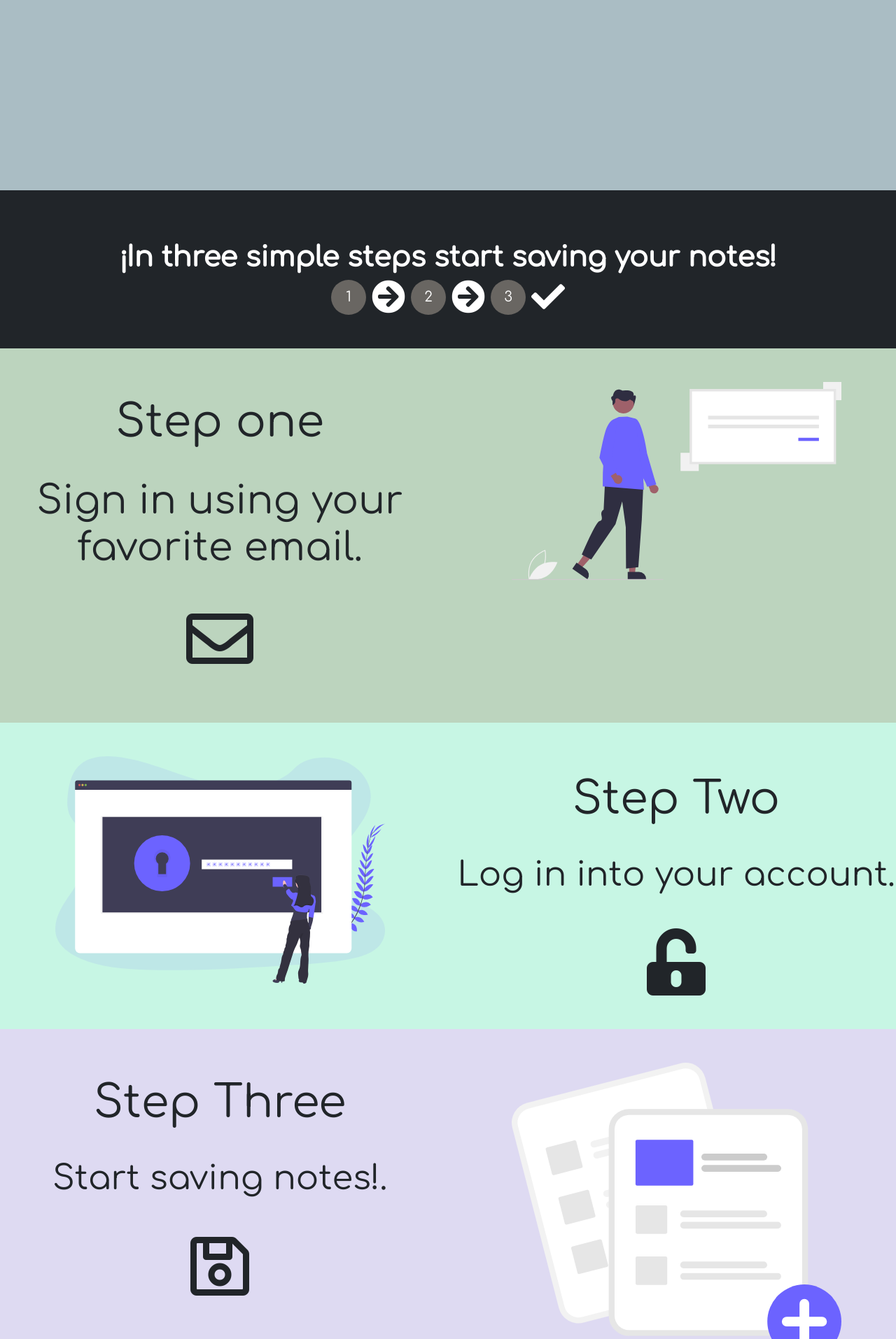
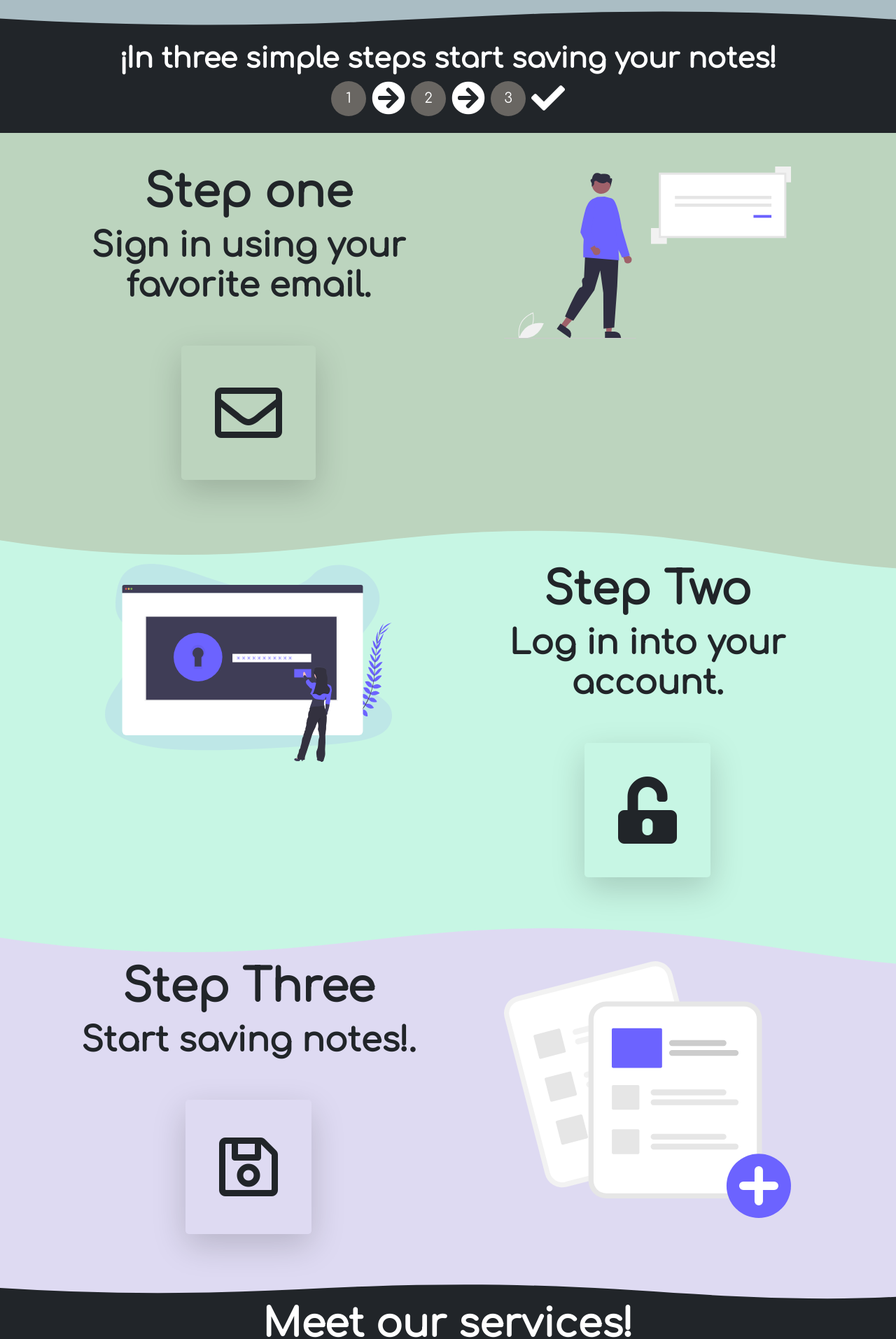
Before and after one commit to HectorMu/REACTNOTES, a React (Create React App) app: page / in a window 1280 px wide. Shown: the part 686-2600 px from the top of the page at 70% size. Built offline with nearby package versions, Linux system fonts and the light colour scheme.

Commit message:
Landing page improved and added a spinner on notes load to give user feedback

```diff
--- a/public/css/main.css
+++ b/public/css/main.css
@@ -3,6 +3,7 @@ body {
 }
 html {
   scroll-behavior: smooth;
+  scroll-padding-top: 70px;
 }
 .navbar-brand {
   font-family: "Comfortaa", cursive;
@@ -142,9 +143,7 @@ html {
 .bg-custom-1 {
   background-color: #aabdc4;
 }
-.btn-custom-1 {
-  background-color: #aabdc4;
-}
+
 .btn-custom-1:hover {
   background-color: #cfe5ec;
 }
@@ -234,3 +233,104 @@ input:focus {
   -webkit-appearance: none;
   box-shadow: none !important;
 }
+
+.custom-shape-divider-top-1640126119 {
+  position: absolute;
+  top: 0;
+  left: 0;
+  width: 100%;
+  overflow: hidden;
+  line-height: 0;
+}
+
+.custom-shape-divider-top-1640126119 svg {
+  position: relative;
+  display: block;
+  width: calc(100% + 1.3px);
+  height: 150px;
+}
+
+.custom-shape-divider-top-1640126119 .shape-fill {
+  fill: #aabdc4;
+}
+
+.custom-shape-divider-bottom-1640126990 {
+  position: absolute;
+  bottom: 0;
+  left: 0;
+  width: 100%;
+  overflow: hidden;
+  line-height: 0;
+  transform: rotate(180deg);
+}
+
+.custom-shape-divider-bottom-1640126990 svg {
+  position: relative;
+  display: block;
+  width: calc(148% + 1.3px);
+  height: 35px;
+}
+
+.custom-shape-divider-bottom-1640126990 .shape-fill {
+  fill: rgb(33, 37, 41);
+}
+
+.custom-shape-divider-top-1640127304 {
+  position: absolute;
+  top: 0;
+  left: 0;
+  width: 100%;
+  overflow: hidden;
+  line-height: 0;
+}
+
+.custom-shape-divider-top-1640127304 svg {
+  position: relative;
+  display: block;
+  width: calc(116% + 1.3px);
+  height: 63px;
+}
+
+.custom-shape-divider-top-1640127304 .shape-fill {
+  fill: #bcd4be;
+}
+
+.custom-shape-divider-top-1640127411 {
+  position: absolute;
+  top: 0;
+  left: 0;
+  width: 100%;
+  overflow: hidden;
+  line-height: 0;
+}
+
+.custom-shape-divider-top-1640127411 svg {
+  position: relative;
+  display: block;
+  width: calc(119% + 1.3px);
+  height: 63px;
+}
+
+.custom-shape-divider-top-1640127411 .shape-fill {
+  fill: #c7f6e4;
+}
+
+.custom-shape-divider-top-1640127540 {
+  position: absolute;
+  top: 0;
+  left: 0;
+  width: 100%;
+  overflow: hidden;
+  line-height: 0;
+}
+
+.custom-shape-divider-top-1640127540 svg {
+  position: relative;
+  display: block;
+  width: calc(100% + 1.3px);
+  height: 22px;
+}
+
+.custom-shape-divider-top-1640127540 .shape-fill {
+  fill: #dedaf2;
+}
--- a/src/components/LandingPage/ContactForm.js
+++ b/src/components/LandingPage/ContactForm.js
@@ -19,9 +19,9 @@ const ContactForm = () => {
     }
   };
   return (
-    <div id="formcard" className="card mt-5 mb-4">
-      <div className="card-body py-5">
-        <h2 className="display-4 font-weight-bolder text-center">Your data</h2>
+    <div id="formcard" className="shadow-lg rounded-3 mt-5 mb-4">
+      <div className="card-body  py-5">
+        <h2 className="display-4 fw-bolder text-center">Your data</h2>
         <form onSubmit={handleContactSubmit}>
           <div className="form-group"></div>
           <input
--- a/src/components/Navigation/Navigation.js
+++ b/src/components/Navigation/Navigation.js
@@ -12,7 +12,7 @@ const Navigation = ({ user, setUser }) => {
 
   return (
     <div>
-      <nav className="navbar navbar-expand-lg fixed-top  navbar-dark bg-custom-1">
+      <nav className="navbar navbar-expand-lg fixed-top navbar-dark bg-custom-1">
         <div className="container">
           <Link to="/" className="navbar-brand">
             Node Notes
--- a/src/pages/LandingPage.js
+++ b/src/pages/LandingPage.js
@@ -4,20 +4,17 @@ import ContactForm from "../components/LandingPage/ContactForm";
 const LandingPage = () => {
   return (
     <div>
-      <section id="home" className="pt-5 bg-custom-1">
-        <header id="header">
-          <div className="row bg-custom-1 py-5 ">
-            <div className="col-12 col-md-6 col-lg-6 col-xl-6 mx-auto">
+      <section id="home" className="bg-custom-1 py-5 mt-5">
         <div className="container">
-                <div className="header-content-left d-flex align-items-end  flex-column">
+          <div className="row">
+            <div className="col-12 col-sm-12 col-md-12 col-lg-6 col-xl-6">
+              <div className="d-flex justify-content-center">
                 <img src="assets/addnotes.svg" className="w-75" alt="" />
               </div>
             </div>
-            </div>
-            <div className="col-12 col-md-6 col-lg-6 col-xl-4 mt-2 mb-5 pb-5 mx-auto">
-              <div className="container">
+            <div className="col-12 col-sm-12 col-md-12 col-lg-6 col-xl-6">
               <div id="header-card" className="card rounded-0">
-                  <div className="card-body d-flex flex-column">
+                <div className="card-body d-flex flex-column py-5">
                   <h1
                     className="display-4 pt-3 text-center"
                     style={{ fontWeight: "bolder" }}
@@ -25,17 +22,16 @@ const LandingPage = () => {
                     ¡Make your notes!
                   </h1>
                   <p
-                      className="mt-5 text-justify"
+                    className="mt-5 text-justify text-md-center text-lg-justify text-xl-justify"
                     style={{ fontSize: "22px" }}
                   >
-                      {" "}
-                      <Link to="/">Node notes</Link> allows you save your notes
-                      in the web and get full control of your notes, editing the
+                    <Link to="/">Node notes</Link> allows you save your notes in
+                    the web and get full control of your notes, editing the
                     title, content and choosing their importance.
                   </p>
                   <Link
                     to="/signup"
-                      className="btn btn-primary btn-lg mt-5 mb-1 btn-block"
+                    className="btn btn-primary btn-lg mt-5 mb-1 "
                   >
                     Start to create
                   </Link>
@@ -47,14 +43,29 @@ const LandingPage = () => {
             </div>
           </div>
         </div>
-        </header>
+      </section>
+
+      <section className="position-relative">
+        <div className="custom-shape-divider-bottom-1640126990">
+          <svg
+            data-name="Layer 1"
+            xmlns="http://www.w3.org/2000/svg"
+            viewBox="0 0 1200 120"
+            preserveAspectRatio="none"
+          >
+            <path
+              d="M321.39,56.44c58-10.79,114.16-30.13,172-41.86,82.39-16.72,168.19-17.73,250.45-.39C823.78,31,906.67,72,985.66,92.83c70.05,18.48,146.53,26.09,214.34,3V0H0V27.35A600.21,600.21,0,0,0,321.39,56.44Z"
+              className="shape-fill"
+            ></path>
+          </svg>
+        </div>
       </section>
       <section id="howtostart">
-        <div className=" bg-dark py-5 text-center text-white">
-          <h1 className="mt-4" style={{ fontWeight: "bolder" }}>
+        <div className="bg-dark py-4 text-white">
+          <h1 className="fw-bolder  text-center">
             ¡In three simple steps start saving your notes!
           </h1>
-          <div className="container mt-2">
+          <div className="container">
             <div className="d-flex flex-row justify-content-center">
               <div id="circle1" className="circle mx-1">
                 1
@@ -71,109 +82,146 @@ const LandingPage = () => {
             </div>
           </div>
         </div>
-        <div className="row row-cols-sm-12 ">
-          <div className="col section-color-1 py-5 col-sm-12">
+      </section>
+      <section className="section-color-1 py-5">
+        <div className="container">
           <div className="row">
-              <div className="col col-md-6 col-sm-12 col-12">
-                <article id="stepone-left">
-                  <div className="d-flex justify-content-center mt-1 py-3">
-                    <h1 className="font-weight-bolder display-3">Step one</h1>
-                  </div>
-                  <div className="mt-3 text-center">
-                    <h3 className="font-weight-bolder text-center display-4">
+            <div className="col-12 col-sm-12 col-md-12 col-lg-6 ">
+              <div className="d-flex flex-column justify-content-center align-items-center">
+                <h1 className="fw-bolder display-3 text-center">Step one</h1>
+                <h3 className="fw-bolder display-5 text-center">
                   Sign in using your favorite email.
                 </h3>
-                    <i className="far fa-envelope fa-6x mb-4 mt-5 d-none d-sm-block" />
+                <i className="far fa-envelope fa-6x mb-4 mt-5 d-none d-sm-block text-dark  shadow-lg py-5 px-5 rounded-3" />
               </div>
-                </article>
             </div>
-              <div className="col col-md-6 col-sm-12 col-12">
-                <article id="stepone-right">
+            <div className="col-12 col-sm-12 col-md-12 col-lg-6 ">
               <div className="d-flex justify-content-center">
                 <img src="assets/signin.svg" className="w-75" alt="" />
-                  </div>
-                </article>
-              </div>
-            </div>
-          </div>
-        </div>
-        <div className="row">
-          <div className="col section-color-2 py-5 col-sm-12">
-            <div className="row">
-              <div className="col col-md-6 col-sm-12 col-12">
-                <article id="steptwo-left">
-                  <div className="d-flex justify-content-center">
-                    <img src="assets/login.svg" alt="" className="w-75" />
-                  </div>
-                </article>
-              </div>
-              <div className="col col-md-6 col-sm-12 col-12">
-                <article id="steptwo-right">
-                  <div className="d-flex justify-content-center mt-2 py-3">
-                    <h1 className="font-weight-bolder display-3">Step Two</h1>
-                  </div>
-                  <div className="mt-3 text-center ">
-                    <h3 className="font-weight-bolder display-5">
-                      Log in into your account.
-                    </h3>
-                    <i className="fas fa-unlock-alt fa-6x  mt-5  d-none d-sm-block" />
-                  </div>
-                </article>
-              </div>
-            </div>
-          </div>
-        </div>
-        <div className="row">
-          <div className="col section-color-3 py-5 col-sm-12">
-            <div className="row">
-              <div className="col col-md-6 col-sm-12 col-12">
-                <article id="stepthree-left">
-                  <div className="d-flex justify-content-center text-center mt-1 py-3">
-                    <h1 className="font-weight-bolder display-3">Step Three</h1>
-                  </div>
-                  <div className="mt-3 text-center">
-                    <h3 className="font-weight-bolder display-5">
-                      Start saving notes!.
-                    </h3>
-                    <i className="far fa-save fa-6x mb-4 mt-5  d-none d-sm-block" />
-                  </div>
-                </article>
-              </div>
-              <div className="col col-md-6 col-sm-12 col-12">
-                <article id="stepthree-right">
-                  <div className="d-flex justify-content-center">
-                    <img src="assets/save.svg" className="w-75" alt="" />
-                  </div>
-                </article>
               </div>
             </div>
           </div>
         </div>
       </section>
-      <section id="about">
+      <div className="position-relative">
+        <div className="custom-shape-divider-top-1640127304">
+          <svg
+            data-name="Layer 1"
+            xmlns="http://www.w3.org/2000/svg"
+            viewBox="0 0 1200 120"
+            preserveAspectRatio="none"
+          >
+            <path
+              d="M321.39,56.44c58-10.79,114.16-30.13,172-41.86,82.39-16.72,168.19-17.73,250.45-.39C823.78,31,906.67,72,985.66,92.83c70.05,18.48,146.53,26.09,214.34,3V0H0V27.35A600.21,600.21,0,0,0,321.39,56.44Z"
+              className="shape-fill"
+            ></path>
+          </svg>
+        </div>
+      </div>
+      <section className="section-color-2 py-5">
+        <div className="container">
           <div className="row">
-          <div className="col col-md-6 col-sm-12 col-12">
-            <div className="bg-custom-1 w-100 h-100 py-5 px-2 d-flex flex-column text-center justify-content-center">
-              <h2 className="display-4 font-weight-bolder">¡Meet us!</h2>
-              <h2 className=" font-weight-bolder mt-4">
-                Why choose Node Notes
+            <div className="col-12 col-sm-12 col-md-12 col-lg-6 ">
+              <div className="d-flex justify-content-center">
+                <img src="assets/login.svg" alt="" className="w-75" />
+              </div>
+            </div>
+            <div className="col-12 col-sm-12 col-md-12 col-lg-6 ">
+              <div className="d-flex flex-column justify-content-center align-items-center">
+                <h1 className="fw-bolder display-3 text-center">Step Two</h1>
+                <h3 className="fw-bolder display-5 text-center">
+                  Log in into your account.
+                </h3>
+                <i className="fas fa-unlock-alt fa-6x mb-4 mt-5 d-none d-sm-block text-dark  shadow-lg py-5 px-5 rounded-3" />
+              </div>
+            </div>
+          </div>
+        </div>
+      </section>
+      <div className="position-relative">
+        <div className="custom-shape-divider-top-1640127411">
+          <svg
+            data-name="Layer 1"
+            xmlns="http://www.w3.org/2000/svg"
+            viewBox="0 0 1200 120"
+            preserveAspectRatio="none"
+          >
+            <path
+              d="M321.39,56.44c58-10.79,114.16-30.13,172-41.86,82.39-16.72,168.19-17.73,250.45-.39C823.78,31,906.67,72,985.66,92.83c70.05,18.48,146.53,26.09,214.34,3V0H0V27.35A600.21,600.21,0,0,0,321.39,56.44Z"
+              className="shape-fill"
+            ></path>
+          </svg>
+        </div>
+      </div>
+      <section className="section-color-3 py-5">
+        <div className="container">
+          <div className="row">
+            <div className="col-12 col-sm-12 col-md-12 col-lg-6 ">
+              <div className="d-flex flex-column justify-content-center align-items-center">
+                <h1 className="fw-bolder display-3 text-center">Step Three</h1>
+                <h3 className="fw-bolder display-5 text-center">
+                  Start saving notes!.
+                </h3>
+                <i className="far fa-save fa-6x mb-4 mt-5 d-none d-sm-block text-dark shadow-lg py-5 px-5 rounded-3" />
+              </div>
+            </div>
+            <div className="col-12 col-sm-12 col-md-12 col-lg-6 ">
+              <div className="d-flex justify-content-center">
+                <img src="assets/save.svg" className="w-75" alt="" />
+              </div>
+            </div>
+          </div>
+        </div>
+      </section>
+      <div className="position-relative">
+        <div className="custom-shape-divider-top-1640127540">
+          <svg
+            data-name="Layer 1"
+            xmlns="http://www.w3.org/2000/svg"
+            viewBox="0 0 1200 120"
+            preserveAspectRatio="none"
+          >
+            <path
+              d="M321.39,56.44c58-10.79,114.16-30.13,172-41.86,82.39-16.72,168.19-17.73,250.45-.39C823.78,31,906.67,72,985.66,92.83c70.05,18.48,146.53,26.09,214.34,3V0H0V27.35A600.21,600.21,0,0,0,321.39,56.44Z"
+              className="shape-fill"
+            ></path>
+          </svg>
+        </div>
+      </div>
+      <section id="services" className="bg-custom-1 pb-5">
+        <div className="bg-dark py-4 text-white mb-4">
+          <h1 className="fw-bolder  text-center display-4">
+            Meet our services!
+          </h1>
+          <div className="container">
+            <div className="d-flex justify-content-center">
+              <i className="fas fa-hands fa-4x"></i>
+            </div>
+          </div>
+        </div>
+        <div className="container">
+          <div className="row">
+            <div className="col-12 col-sm-12 col-md-12 col-lg-6">
+              <div className="1 w-100 h-100 pt-2 px-2 d-flex flex-column text-center justify-content-center">
+                <h1 className="fw-bolder mt-4">
+                  Why choose us
                   <i className="fas fa-question" />
-              </h2>
-              <p className=" mt-2" style={{ fontSize: "22px" }}>
-                You can watch some of the advantages to use Node Notes to manage
-                your notes, we love to help our users to increase their
-                productivity!{" "}
+                </h1>
+                <p className="mt-2" style={{ fontSize: "22px" }}>
+                  You can watch some of the advantages to use Node Notes to
+                  manage your notes, we love to help our users to increase their
+                  productivity!
                 </p>
                 <i className="fas fa-chart-line fa-6x" />
               </div>
             </div>
-          <div className="col col-md-6 col-sm-12 col-12 mt-5">
-            <div className="container">
+
+            <div className="col-12 col-sm-12 col-md-12 col-lg-6">
               <div className="row row-cols-1 row-cols-md-2 row-cols-lg-2 row-cols-xl-2">
                 <div className="col mb-2">
                   <div id="card1" className="card">
                     <div className="card-body">
-                      <h5 className="card-title text-center font-weight-bolder">
+                      <h5 className="card-title text-center fw-bolder">
                         Security
                       </h5>
                       <div className="text-center">
@@ -188,7 +236,7 @@ const LandingPage = () => {
                 <div className="col mb-2">
                   <div id="card2" className="card">
                     <div className="card-body">
-                      <h5 className="card-title text-center font-weight-bolder">
+                      <h5 className="card-title text-center fw-bolder">
                         Productivity
                       </h5>
                       <div className="text-center">
@@ -200,14 +248,10 @@ const LandingPage = () => {
                     </div>
                   </div>
                 </div>
-              </div>
-            </div>
-            <div className="container">
-              <div className="row row row-cols-1 row-cols-md-2 row-cols-lg-2 row-cols-xl-2 mt-2">
-                <div className="col">
-                  <div id="card3" className="card mb-4">
+                <div className="col mb-2">
+                  <div id="card3" className="card">
                     <div className="card-body">
-                      <h5 className="card-title text-center font-weight-bolder">
+                      <h5 className="card-title text-center fw-bolder">
                         Fast and Friendly
                       </h5>
                       <div className="text-center">
@@ -219,10 +263,10 @@ const LandingPage = () => {
                     </div>
                   </div>
                 </div>
-                <div className="col">
-                  <div id="card4" className="card mb-4">
+                <div className="col mb-2">
+                  <div id="card4" className="card">
                     <div className="card-body">
-                      <h5 className="card-title text-center font-weight-bolder">
+                      <h5 className="card-title text-center fw-bolder">
                         Profile Customization
                       </h5>
                       <div className="text-center">
@@ -239,42 +283,72 @@ const LandingPage = () => {
           </div>
         </div>
       </section>
-      <section id="contact">
+      <section id="contact" className="position-relative">
+        <div className="custom-shape-divider-top-1640126119">
+          <svg
+            data-name="Layer 1"
+            xmlns="http://www.w3.org/2000/svg"
+            viewBox="0 0 1200 120"
+            preserveAspectRatio="none"
+          >
+            <path
+              d="M321.39,56.44c58-10.79,114.16-30.13,172-41.86,82.39-16.72,168.19-17.73,250.45-.39C823.78,31,906.67,72,985.66,92.83c70.05,18.48,146.53,26.09,214.34,3V0H0V27.35A600.21,600.21,0,0,0,321.39,56.44Z"
+              className="shape-fill"
+            ></path>
+          </svg>
+        </div>
+      </section>
+      <section className="py-5 mt-5 ">
+        <div className="container">
           <div className="row">
-          <div className="col col-sm-12 col-12 col-md-6 col-lg-6">
-            <div
-              id="contactdiv"
-              className="bg-whitesmoke py-5  w-100 h-100 pt-2 px-3 d-flex flex-column text-center justify-content-center"
-            >
-              <h2 className="display-4 font-weight-bolder">Contact</h2>
-              <h2 className=" font-weight-bolder mt-4">
-                We will happy to help you!
+            <div className="col-12 col-sm-12 col-md-12 col-lg-6">
+              <div className=" py-5 w-100 h-100 pt-2 px-3 d-flex flex-column text-center justify-content-center ">
+                <h2 className="display-4 fw-bolder py-2 rounded-pill bg-custom-1 mt-3">
+                  Contact
                 </h2>
-              <p className=" mt-2" style={{ fontSize: "22px" }}>
-                You can contact us for reporting bugs, for account help, and for
-                recommendations to Improve our software!.
+                <h2 className="fw-bolder mt-4">We will happy to help you!</h2>
+                <p className="mt-2" style={{ fontSize: "22px" }}>
+                  You can contact us for bugs report, account help, and for
+                  recommendations to improve our software!
                 </p>
                 <i className="fas fa-envelope-open-text fa-6x" />
               </div>
             </div>
-          <div className="col col-sm-12 col-12 col-md-6 col-lg-6  ml-0 pl-0">
-            <div className="container">
+            <div className="col-12 col-sm-12 col-md-12 col-lg-6">
               <ContactForm />
             </div>
           </div>
         </div>
+      </section>
       <div id="backtop" className="d-flex justify-content-center">
         <a
           href="#home"
-            className="btn btn-outline-dark rounded-circle mb-2"
+          className="btn btn-primary btn-lg rounded-circle mb-3"
           data-toggle="tooltip"
           data-placement="bottom"
           title="Back to top"
         >
-            <i className="fas fa-arrow-up" />
+          <i className="fas fa-arrow-up"></i>
         </a>
       </div>
+      <footer>
+        <section
+          id="footer-divider"
+          className="bg-custom-1"
+          style={{ fontSize: "10px" }}
+        >
+          <div id="privacy-terms" className="d-flex justify-content-end ">
+            <ul className="list-group list-group-horizontal bg-light">
+              <li className="list-group-item  border-0">
+                <a href="#a">Privacy Policy</a>
+              </li>
+              <li className="list-group-item  border-0">
+                <a href="#a">©2021 - Node Notes</a>
+              </li>
+            </ul>
+          </div>
         </section>
+      </footer>
     </div>
   );
 };
```
Also changed, not shown: src/components/Global/Loading.js (added, +11 -0 lines), src/components/Navigation/IndexLinks.js (+7 -2 lines), src/pages/auth/Login.js (+7 -7 lines), src/pages/auth/SignUp.js (+5 -5 lines), src/pages/common/UserNotes.js (+11 -2 lines). Lines whose indentation alone changed are shown as unchanged.
